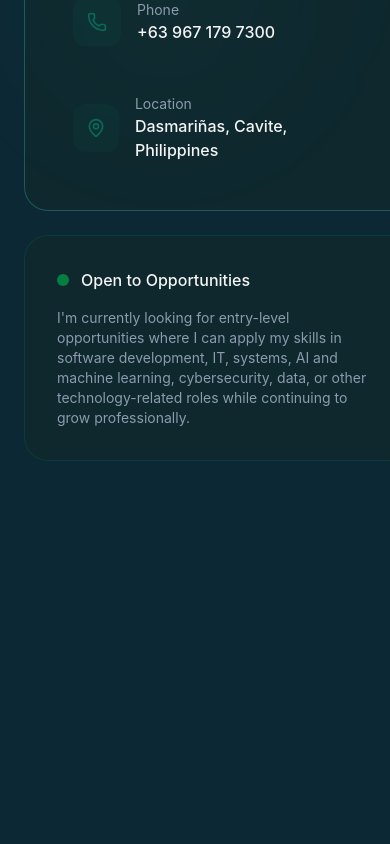
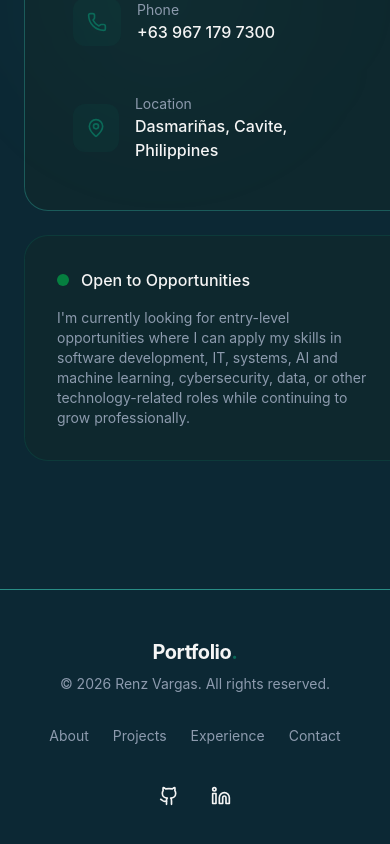
Before and after one commit to Primiyukii/Portfolio, a React (Vite) app: page / in a window 390 px wide. Shown: the part 8131-8975 px from the top of the page. Before the commit the page ends 8720 px from the top, so only its background shows below. Built offline with nearby package versions, Linux system fonts and the light colour scheme.

Commit message:
Contact and Footer Section

```diff
--- a/src/App.jsx
+++ b/src/App.jsx
@@ -4,6 +4,7 @@ import { Experience } from '@/sections/Experience'
 import { Projects } from '@/sections/Projects'
 import { Contact } from '@/sections/Contact'
 import { Navbar } from '@/layout/Navbar'
+import { Footer } from '@/layout/Footer'
 
 function App() {
   return (
@@ -16,8 +17,9 @@ function App() {
         <Experience />
         <Contact />
       </main>
+      <Footer />
     </div>
-  )
-}
+  );
+};
 
 export default App
--- /dev/null
+++ b/src/layout/Footer.jsx
@@ -0,0 +1,61 @@
+import { Github, Linkedin, Heart } from "lucide-react";
+
+const socialLinks = [
+  { icon: Github, href: "#", label: "GitHub" },
+  { icon: Linkedin, href: "#", label: "LinkedIn" },
+];
+
+const footerLinks = [
+  { href: "#about", label: "About" },
+  { href: "#projects", label: "Projects" },
+  { href: "#experience", label: "Experience" },
+  { href: "#contact", label: "Contact" },
+];
+
+export const Footer = () => {
+  const currentYear = new Date().getFullYear();
+
+  return (
+    <footer className="py-12 border-t border-border">
+      <div className="container mx-auto px-6">
+        <div className="flex flex-col md:flex-row items-center justify-between gap-8">
+          <div className="text-center md:text-left">
+            <a href="#" className="text-xl font-bold tracking-tight">
+              Portfolio<span className="text-primary">.</span>
+            </a>
+            <p className="text-sm text-muted-foreground mt-2">
+              © {currentYear} Renz Vargas. All rights reserved.
+            </p>
+          </div>
+
+          {/* Links */}
+          <nav className="flex flex-wrap justify-center gap-6">
+            {footerLinks.map((link) => (
+              <a
+                key={link.href}
+                href={link.href}
+                className="text-sm text-muted-foreground hover:text-foreground transition-colors"
+              >
+                {link.label}
+              </a>
+            ))}
+          </nav>
+
+          {/* Social Links */}
+          <div className="flex items-center gap-4">
+            {socialLinks.map((social) => (
+              <a
+                key={social.label}
+                href={social.href}
+                aria-label={social.label}
+                className="p-2 rounded-full glass hover:bg-primary/10 hover:text-primary transition-all"
+              >
+                <social.icon className="w-5 h-5" />
+              </a>
+            ))}
+          </div>
+        </div>
+      </div>
+    </footer>
+  );
+};
--- a/src/layout/Navbar.jsx
+++ b/src/layout/Navbar.jsx
@@ -5,8 +5,8 @@ import { X } from "lucide-react";
 
 const navLinks = [
     {href: '#about', label: 'About'},
-    {href: '#Projects', label: 'Projects'},
-    {href: '#Experience', label: 'Experience'},
+    {href: '#projects', label: 'Projects'},
+    {href: '#experience', label: 'Experience'},
 ];
 
 
@@ -46,21 +46,16 @@ export const Navbar = () => {
                 </div>
             </div>
 
-
-            {/* Desktop Contact Button */}
             <div className="hidden md:block flex items-center gap-2">
-                <Button size="small">Contact Me</Button>
+                <Button href="#contact" size="small">Contact Me</Button>
             </div>
 
-
-            {/* Mobile Navigation */}
             <button className="md:hidden p-2 rounded-full hover:bg-color-surface transition-colors duration-300 focus:outline-none focus:ring-1 focus:ring-offset-1 focus:ring-color-highlight cursor-pointer"
             onClick={() => setIsMobileMenuOpen((prev) => !prev)}>
                     {isMobileMenuOpen ? <X size={24} /> : <Menu size={24} />}
             </button>
         </nav>
 
-        {/* Mobile Navigation Links */}
         {isMobileMenuOpen && (
             <div className="md:hidden glass-strong animate-fade-in rounded-lg mt-2 py-4">
                 <div className="container mx-auto px-4 flex flex-col items-center gap-2">
@@ -72,6 +67,7 @@ export const Navbar = () => {
                         </a>
                     ))}
                     <Button
+                    href="#contact"
                     onClick={() => setIsMobileMenuOpen(false)}
                     size="medium" className="mt-2">Contact Me</Button>
                 </div>
--- a/src/sections/Hero.jsx
+++ b/src/sections/Hero.jsx
@@ -36,7 +36,7 @@ const particles = Array.from({ length: PARTICLE_COUNT }, (_, i) => ({
 
 export const Hero = () => {
   return (
-    <section className="relative min-h-screen flex items-center overflow-hidden">
+    <section id="hero" className="relative min-h-screen flex items-center overflow-hidden">
       <img
         src="/hero-bg.jpg"
         alt="Hero Background"
@@ -103,7 +103,7 @@ export const Hero = () => {
               size="lg"
               className="bg-[#1ac4b6] hover:bg-[#17b0a3] text-white rounded-full px-8 py-6 text-base font-medium gap-2 shadow-[0_0_30px_rgba(26,196,182,0.5)] hover:shadow-[0_0_40px_rgba(26,196,182,0.7)] transition-all duration-300"
             >
-              Contact Me <ArrowRight className="w-5 h-5" />
+               Contact Me <ArrowRight className="w-5 h-5" />
             </Button>
               <AnimatedBorderButton href="/resume.pdf" download="Renz_Vargas_Resume.pdf">
                 <Download className="w-5 h-5" />
```
